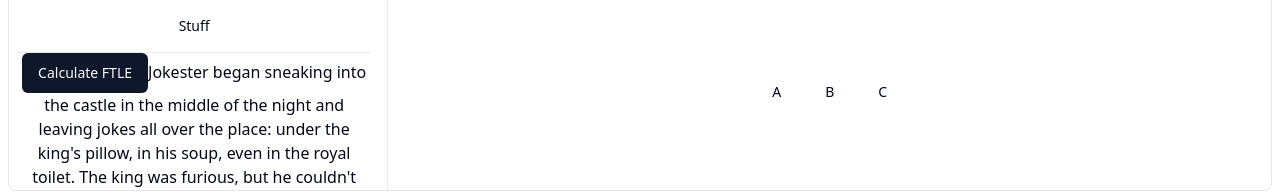
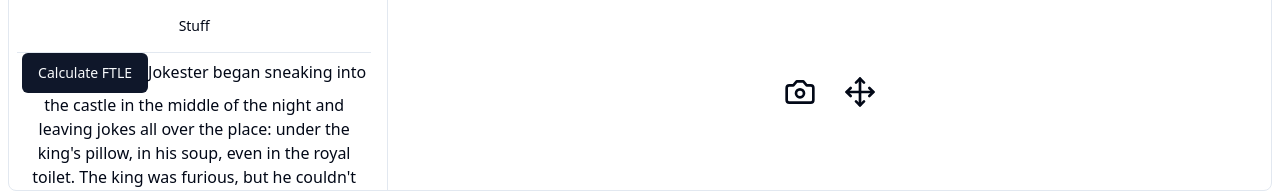
Before and after one commit to christian-lang-git/2024CR3BPReturnMaps, a React (Vite) app: page / in a window 1280 px wide. Shown: the part 601-794 px from the top of the page. Built offline with nearby package versions, Linux system fonts and the light colour scheme.

Commit message:
lucide-react icons

```diff
--- a/src/components/uicustom/actionspanel.jsx
+++ b/src/components/uicustom/actionspanel.jsx
@@ -1,18 +1,22 @@
 import React, { Component } from 'react';
-import { Tabs, TabsContent, TabsList, TabsTrigger } from "@/components/ui/tabs"
-import TabData from "@/components/uicustom/tab_data";
-import TabCamera from "@/components/uicustom/tab_camera";
-import TabRendering from '@/components/uicustom/tab_rendering';
 import { ToggleGroup, ToggleGroupItem } from "@/components/ui/toggle-group"
+
+import {
+    Camera,
+    Move
+} from "lucide-react"
 
 class ActionsPanel extends Component {
 
     render() {
         return (
-            <ToggleGroup size={"lg"} type="single">
-                <ToggleGroupItem value="a">A</ToggleGroupItem>
-                <ToggleGroupItem value="b">B</ToggleGroupItem>
-                <ToggleGroupItem value="c">C</ToggleGroupItem>
+            <ToggleGroup type="single">
+                <ToggleGroupItem value="camera">
+                    <Camera className="h-8 w-8" />
+                </ToggleGroupItem>
+                <ToggleGroupItem value="move">
+                    <Move className="h-8 w-8" />
+                </ToggleGroupItem>
             </ToggleGroup>
         )
     }
```
